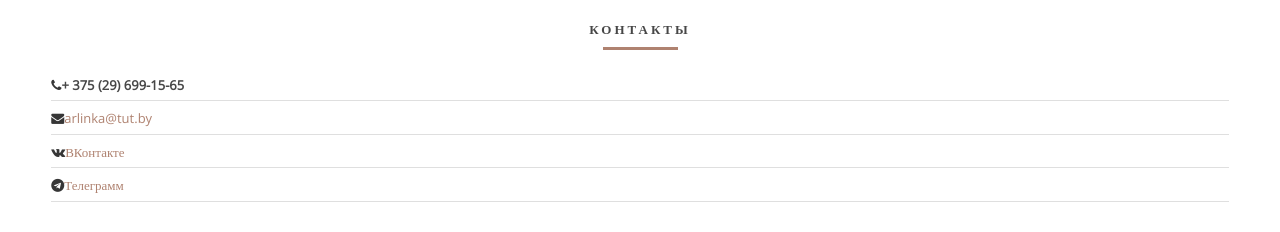
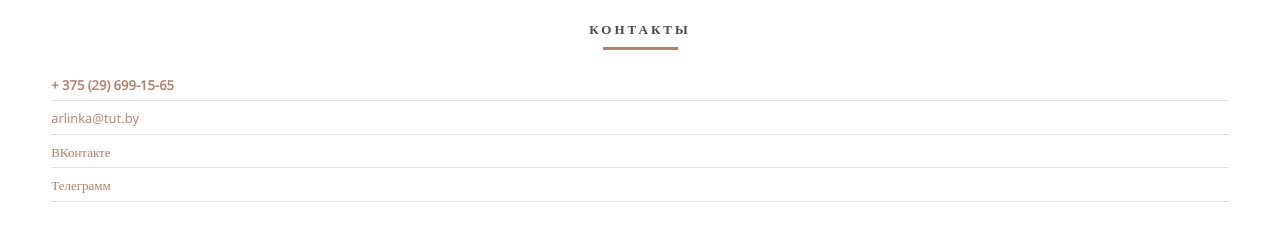
Before and after one commit to Arlinka/arlinka, a plain HTML site: page index.html in a window 1280 px wide. Shown: the part 937-1169 px from the top of the page. Drawn offline with nearby package versions, Linux system fonts and the light colour scheme.

Commit message:
Update index.html

```diff
--- a/index.html
+++ b/index.html
@@ -92,10 +92,10 @@
 			<h2 class="title">Контакты</h2>
 			<div class="textwidget custom-html-widget">
 			  <ul>
-				  <li><i class="fa fa-phone" aria-hidden="true"></i><strong>+ 375 (29) 699-15-65</strong></li>
-				  <li><i class="fa fa-envelope" aria-hidden="true"></i><a href="mailto:arlinka@tut.by" title="Почта">arlinka@tut.by</a></li>
-				  <li><i class="fa fa-vk" aria-hidden="true"></i><a href="https://vk.com/arlinkaa" title="ВКонтакте">ВКонтакте</a></li>
-				  <li><i class="fa fa-telegram" aria-hidden="true"></i><a href="https://t.me/arlinka" title="Телеграмм">Телеграмм</a></li>
+				  <li><strong><a>+ 375 (29) 699-15-65</a></strong></li>
+				  <li><a href="mailto:arlinka@tut.by" title="Почта">arlinka@tut.by</a></li>
+				  <li><a href="https://vk.com/arlinkaa" title="ВКонтакте">ВКонтакте</a></li>
+				  <li><a href="https://t.me/arlinka" title="Телеграмм">Телеграмм</a></li>
 
 				</ul>
 
```
